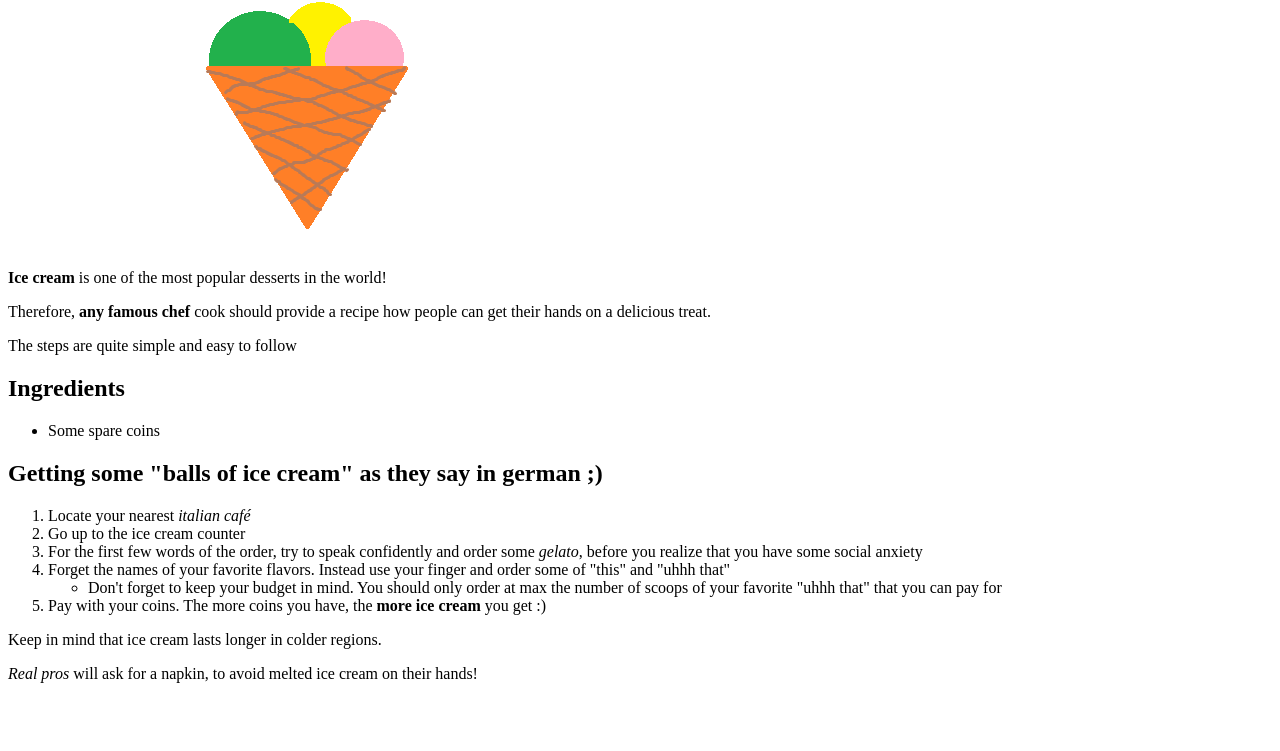
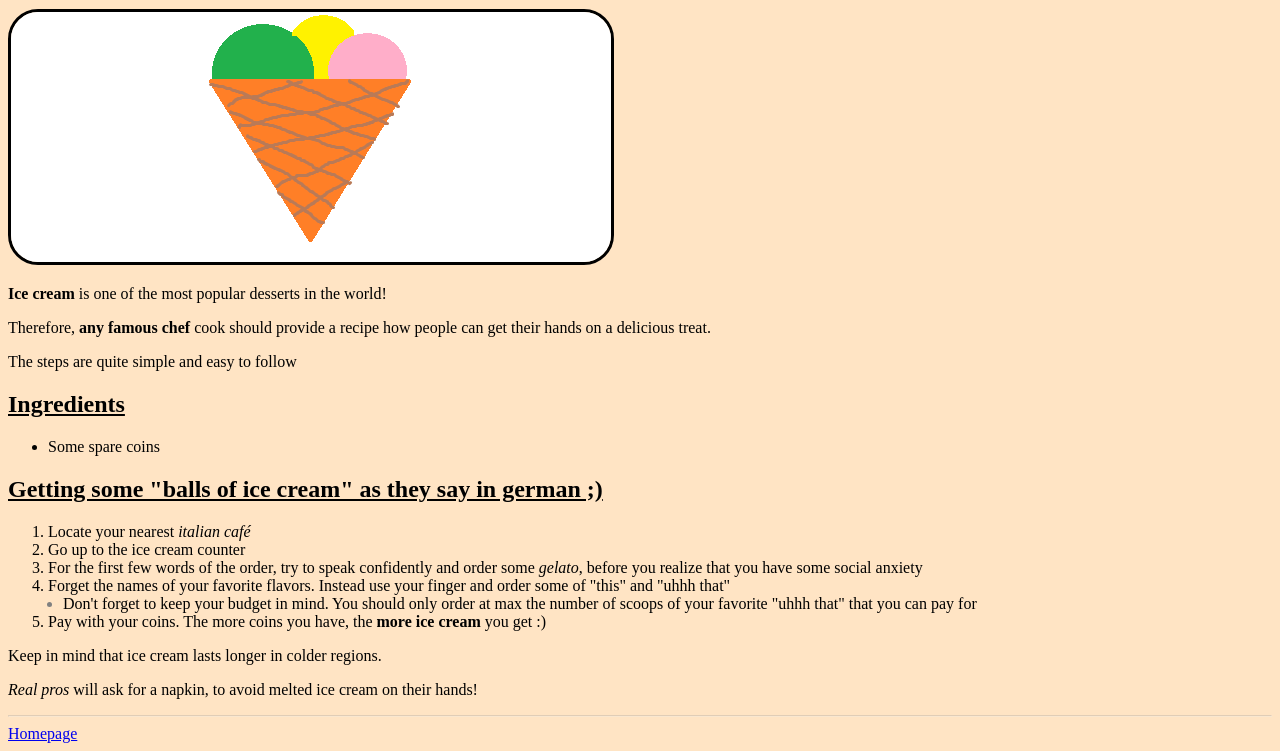
Before and after one commit to bomber34/odin-recipes, a plain HTML site: page recipes/ice_cream.html in a window 1280 px wide. Shown: the part 107-858 px from the top of the page. Before the commit the page ends 806 px from the top, so only its background shows below. Drawn offline with Linux system fonts and the light colour scheme.

Commit message:
add basic css style layout to site

```diff
--- a/recipes/ice_cream.html
+++ b/recipes/ice_cream.html
@@ -3,10 +3,12 @@
 <head>
     <meta charset="UTF-8">
     <meta name="viewport" content="width=device-width, initial-scale=1.0">
+    <link rel="stylesheet" href="../styles.css">
     <title>Delicious Ice Cream</title>
 </head>
 <body>
     <a href="../index.html">Homepage</a>
+    <hr>
     <h1>Delicious Ice Cream</h1>
     <img src="../images/selfdrawn_icecream.png" alt="self drawn image of three scopes of ice cream in MSPaint" height="250" width="600" title="Delicious Ice Cream">
     <p><strong>Ice cream</strong> is one of the most popular desserts in the world!</p>
@@ -22,12 +24,14 @@
         <li>Go up to the ice cream counter</li>
         <li>For the first few words of the order, try to speak confidently and order some <em>gelato</em>, before you realize that you have some social anxiety</li>
         <li>Forget the names of your favorite flavors. Instead use your finger and order some of "this" and "uhhh that"</li>
-        <ul>
+        <ul class="sub-unordered">
             <li>Don't forget to keep your budget in mind. You should only order at max the number of scoops of your favorite "uhhh that" that you can pay for</li>
         </ul>
         <li>Pay with your coins. The more coins you have, the <strong>more ice cream</strong> you get :)</li>
     </ol>
     <p>Keep in mind that ice cream lasts longer in colder regions.</p>
     <p><em>Real pros</em> will ask for a napkin, to avoid melted ice cream on their hands!</p>
+    <hr>
+    <a href="../index.html">Homepage</a>
 </body>
 </html>
--- /dev/null
+++ b/styles.css
@@ -0,0 +1,27 @@
+* {
+    background-color: bisque;
+}
+
+img {
+    border-radius: 30px;
+    border-color: black;
+    border-width: 5mm;
+    border: 3px solid;
+}
+
+h1, h2 {
+    text-decoration: underline;
+}
+
+hr {
+    opacity: 30%;
+}
+
+.sub-unordered {
+    list-style-type: disc;
+    margin-left: -25px;
+}
+
+.sub-unordered ::marker {
+    color: grey;
+}
```
Also changed, not shown: index.html (+1 -0 lines), recipes/lasagna.html (+5 -1 lines), recipes/pizza.html (+4 -0 lines).
